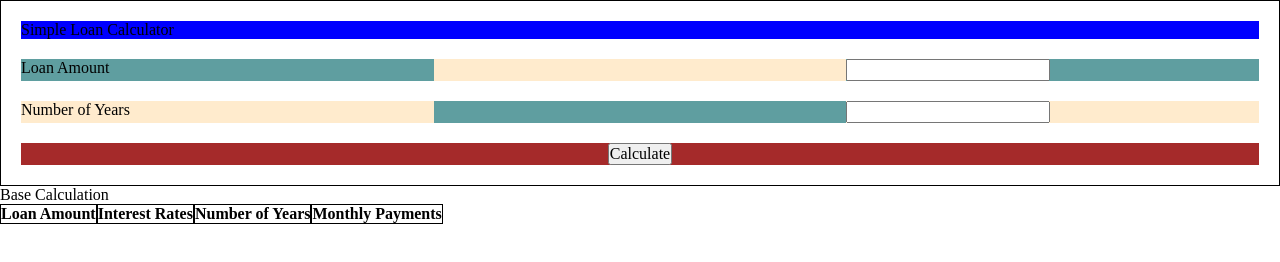
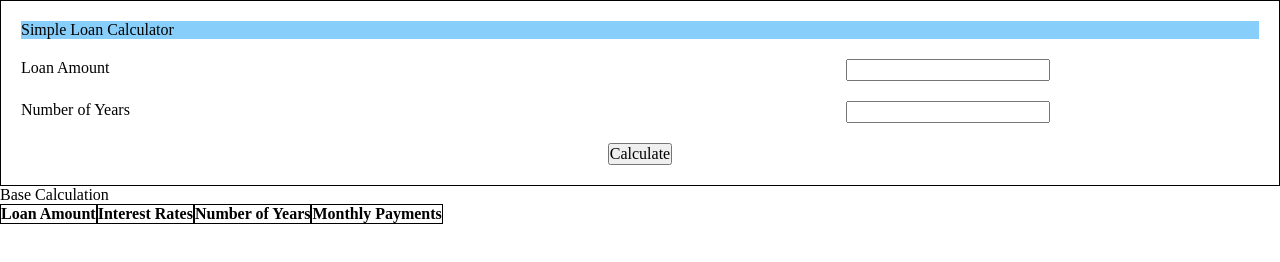
Before and after one commit to ivandisantoso/simple-loan-calculator, a plain HTML site: page index.html in a window 1280 px wide. Drawn offline with Linux system fonts and the light colour scheme.

Commit message:
working on table

```diff
--- a/css/index.css
+++ b/css/index.css
@@ -10,24 +10,24 @@ text-align: center;
 }
 
 .item{
-    background-color: blanchedalmond;
+    /* background-color: blanchedalmond; */
     grid-column: span;
 }
 
 .head{
     grid-column: span;
-    background-color: blue;
+    background-color:lightskyblue
 }
 
 .foot{
     text-align: center;
     grid-column: span;
-    background-color: brown;
+    /* background-color: brown; */
 }
 
-.item:nth-child(even){
+/* .item:nth-child(even){
     background-color: cadetblue;
-}
+} */
 
 .wrapper{
     padding: 20px 20px;
--- a/index.html
+++ b/index.html
@@ -51,7 +51,7 @@
                     </tr>
                 </thead>
                 <tbody>
-                    <tr id="output">
+                    <tr>
 
 
                     </tr>
--- a/js/index.js
+++ b/js/index.js
@@ -38,9 +38,10 @@ function calculateLoan()
     Multiply ${usrMnthlyIntrst}<br>
     User Monthly Installment ${usrMnthlyInstll1}`;
 
+}
 
 
-}
+
 button.addEventListener(`click`,calculateLoan);
 // function writeOutputToDocument( result ) {
 //   document.getElementById(`output`).innerHTML += `<th>${result}</th>`;
```
